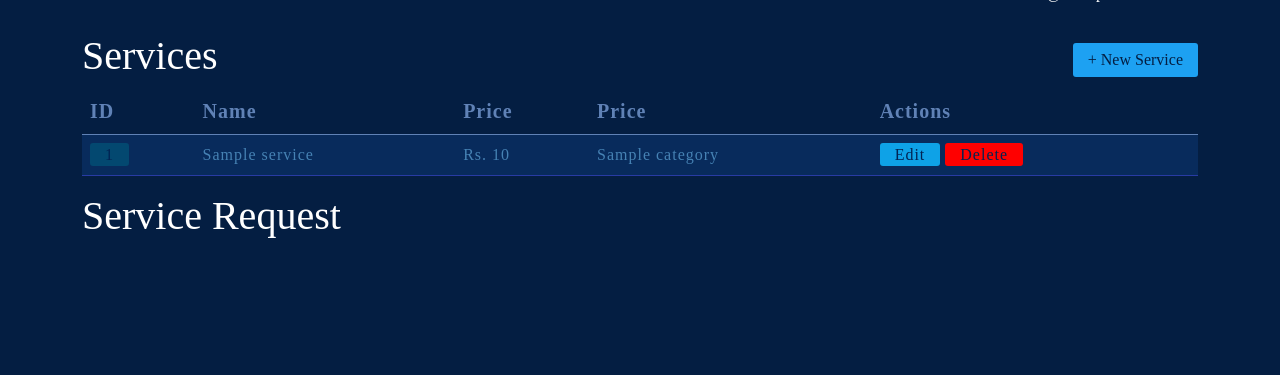
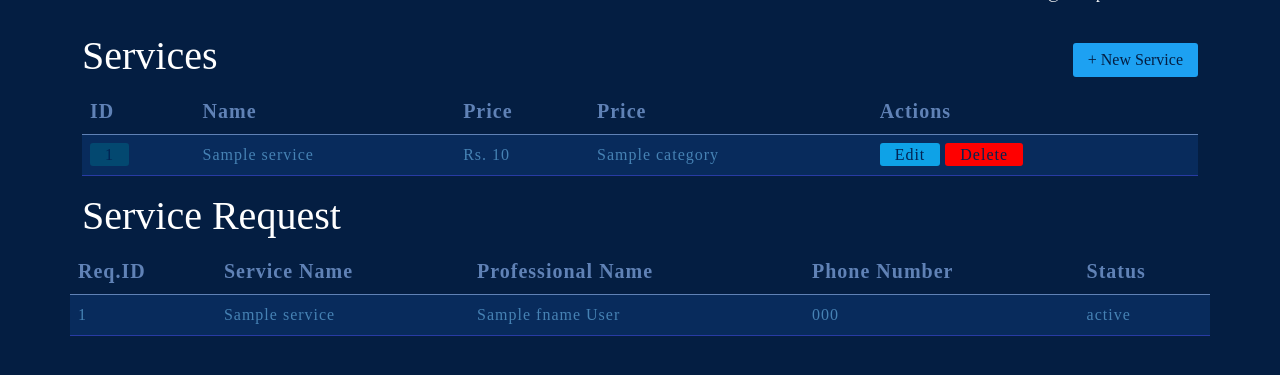
Before and after one commit to vivek-0115/HomeEase, a Python web app: template templates/Admin/services.html in a window 1280 px wide. Shown: the part 53-428 px from the top of the page. Run offline with Jinja, Linux system fonts and the light colour scheme; the template is opened without the code that fills it: most values are stand-ins (such as "Sample title", 1, 10 or a date in 2020); some web fonts are replaced.

Commit message:
request table added.

```diff
--- a/templates/Admin/services.html
+++ b/templates/Admin/services.html
@@ -63,6 +63,33 @@ Admin Services
 
 <div class="row" id="service-request">
 <h1>Service Request</h1>
+<table class="table" style="color: #fff;">
+  <thead>
+    <tr>
+      <th>Req.ID</th>
+      <th>Service Name</th>
+      <th>Professional Name</th>
+      <th>Phone Number</th>
+      <th>Status</th>
+    </tr>
+  </thead>
+  <tbody>
+      {% for request,service,prof,cust in requests %}
+      <tr>
+          <td>{{request.id}}</td>
+          <td>{{service.name}}</td>
+          {% if prof=='' %}
+          <td></td>
+          <td></td>
+          {% else %}
+          <td>{{prof.fname}} {{prof.lname}}</td>
+          <td>{{prof.phone_no}}</td>
+          {% endif %}
+          <td>{{request.service_status}}</td>
+      </tr>
+      {% endfor %}
+  </tbody>
+</table>
 </div>
 
 {% endblock %}
```
